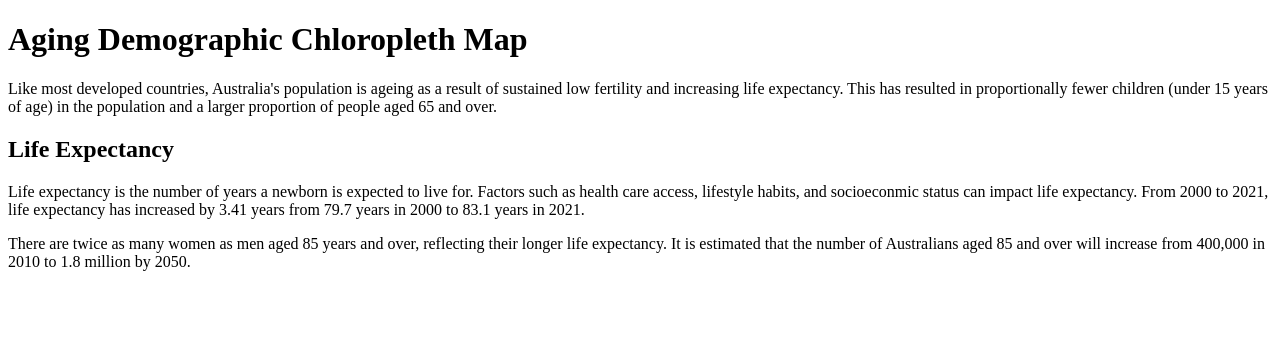
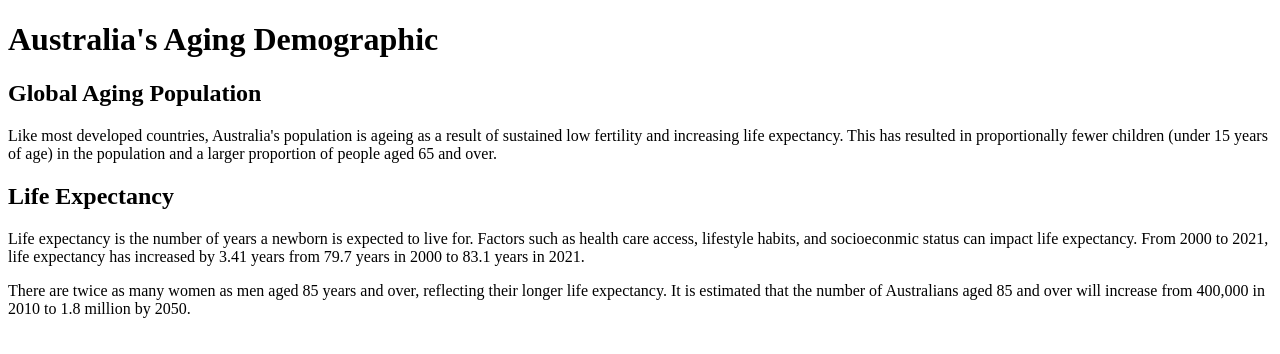
Before and after one commit to maureen1907/FIT3179-A2, a plain HTML site: page index.html in a window 1280 px wide. Drawn offline with Linux system fonts and the light colour scheme; a script that the page names is missing.

Commit message:
added headers

```diff
--- a/index.html
+++ b/index.html
@@ -19,7 +19,8 @@
 </head>
 
 <body>
-    <h1>Aging Demographic Chloropleth Map</h1>
+    <h1>Australia's Aging Demographic</h1>
+    <h2>Global Aging Population</h2>
     <!-- div to hold the graph -->
      <p> Like most developed countries, Australia's population is ageing as a result of sustained low fertility and increasing life expectancy. This has resulted in proportionally fewer children (under 15 years of age) in the population and a larger proportion of people aged 65 and over. </p>
     <div id="chloro_map">
```
